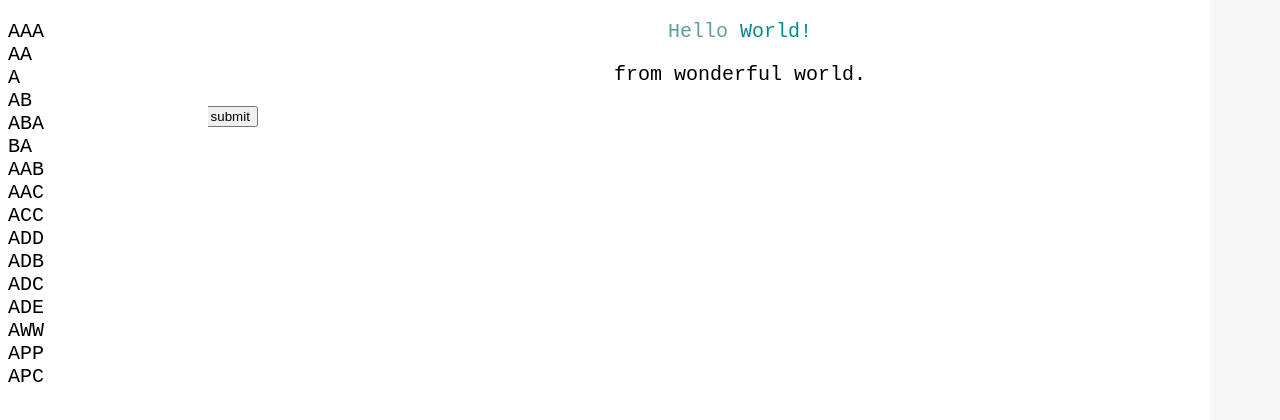
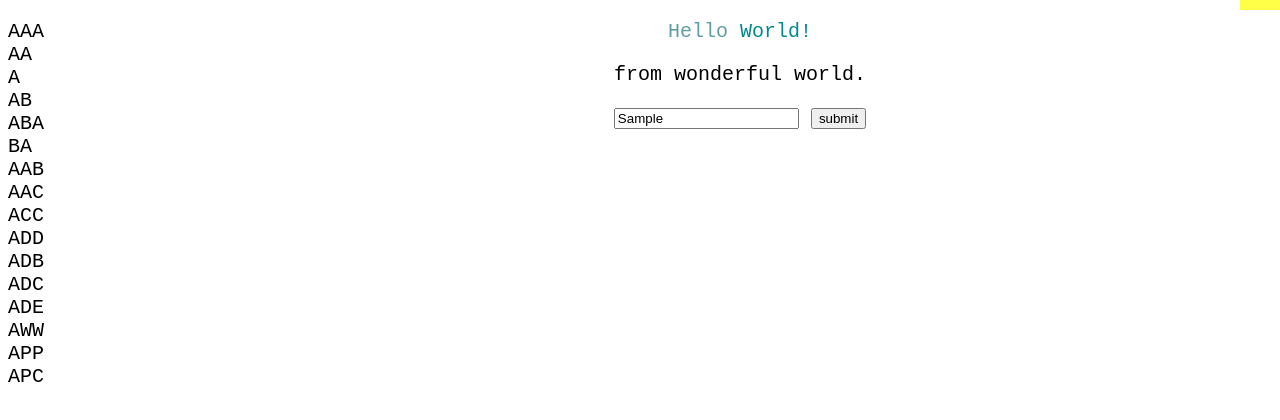
Before and after one commit to KeitaTakenouchi/express_trial, a website: page out/www/index.html in a window 1280 px wide. Both pictures are taken after typing "Sample" into the empty fields and a click on the button "submit". Drawn offline with Linux system fonts and the light colour scheme.

Commit message:
Fix parameters.

```diff
--- a/out/www/css/style.css
+++ b/out/www/css/style.css
@@ -38,15 +38,15 @@ div {
     top: 0px;
     right: 0px;
     height: 100%;
-    width: 70px;
+    width: 40px;
     position: fixed;
-    background-color: whitesmoke;
+    background-color: white;
     opacity: 0.9;
 }
 
 .rect{
     right: 0px;
-    width: 70px;
+    width: 40px;
     position: fixed;
     background-color: yellow;
     opacity: 0.8;
--- a/out/www/index.html
+++ b/out/www/index.html
@@ -30,14 +30,16 @@
     <div class="main" align="center">
         <pre><span class="before">Hello </span><span class="after">World!</span></pre>
         <pre>from wonderful world.</pre>
+
+        <input type="text" id="lines">
+        <button type="submit" id="send_lines">submit</button>
+        <div id="right_bar">
+
+        </div>
     </div>
 
-    <input type="text" id="lines">
-    <button type="submit" id="send_lines">submit</button>
-    </div>
-    <div id="right_bar">
 
-    </div>
+
 </body>
 
 </html>
--- a/out/www/js/main.js
+++ b/out/www/js/main.js
@@ -5,12 +5,12 @@ $(document).on("click", ".program_item", function () {
     console.log(programName);
 });
 
-let total = 10;
-$("#send_lines").click(function () {
+let total = 3000;
+$(document).on("click", "#send_lines", function () {
     $("#right_bar").empty();
     let lines = $("#lines").val().split(",");
     for (let line of lines) {
         let pos = (line - 1) / total * 100;
-        $("#right_bar").append("<div class=\"rect\" style=\"top:" + pos + "%; height: " + (1 / total * 100) + "%\"></div>");
+        $("#right_bar").append("<div class=\"rect\" style=\"top:" + pos + "%; height: 10px\"></div>");
     }
 });
```
